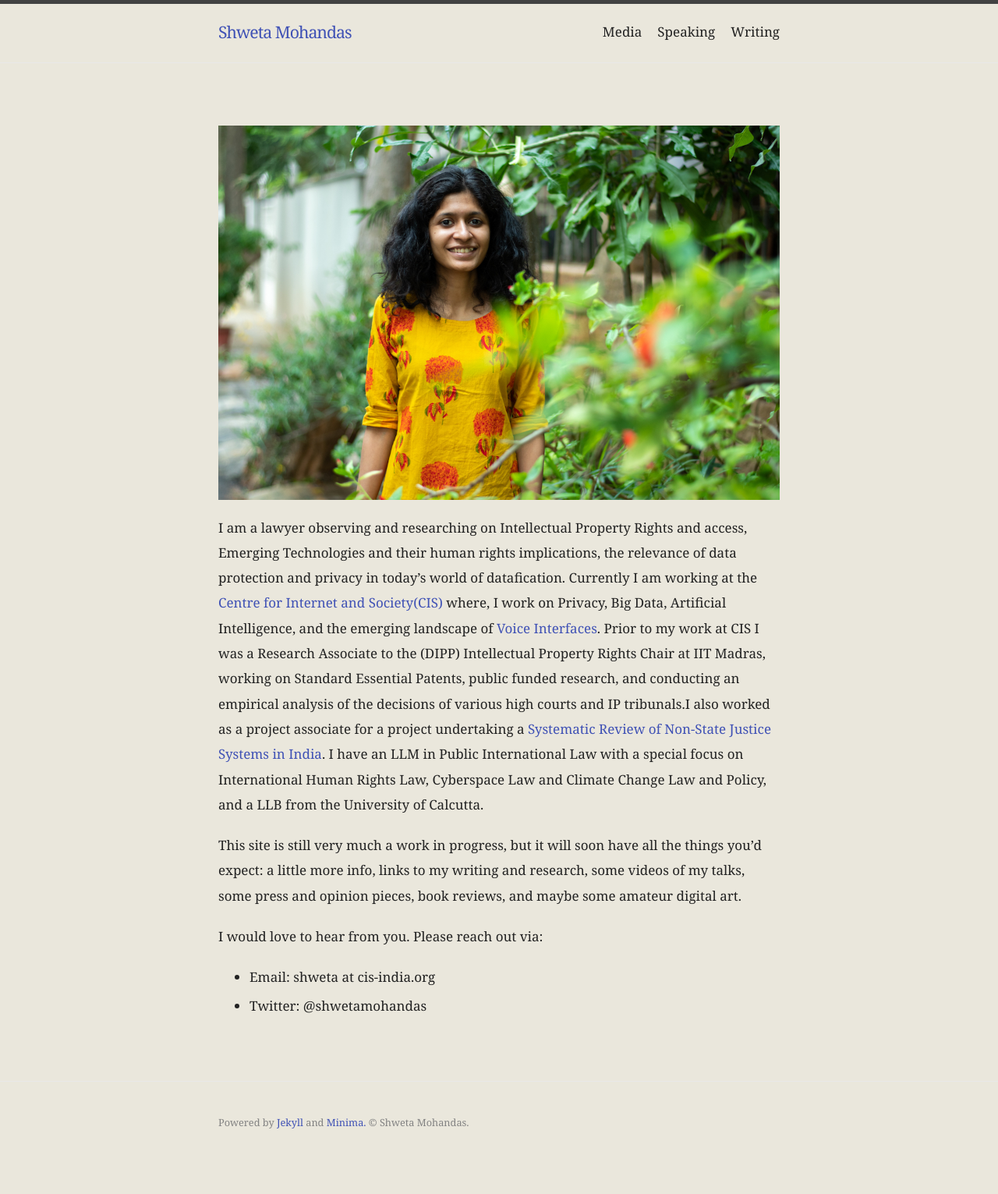
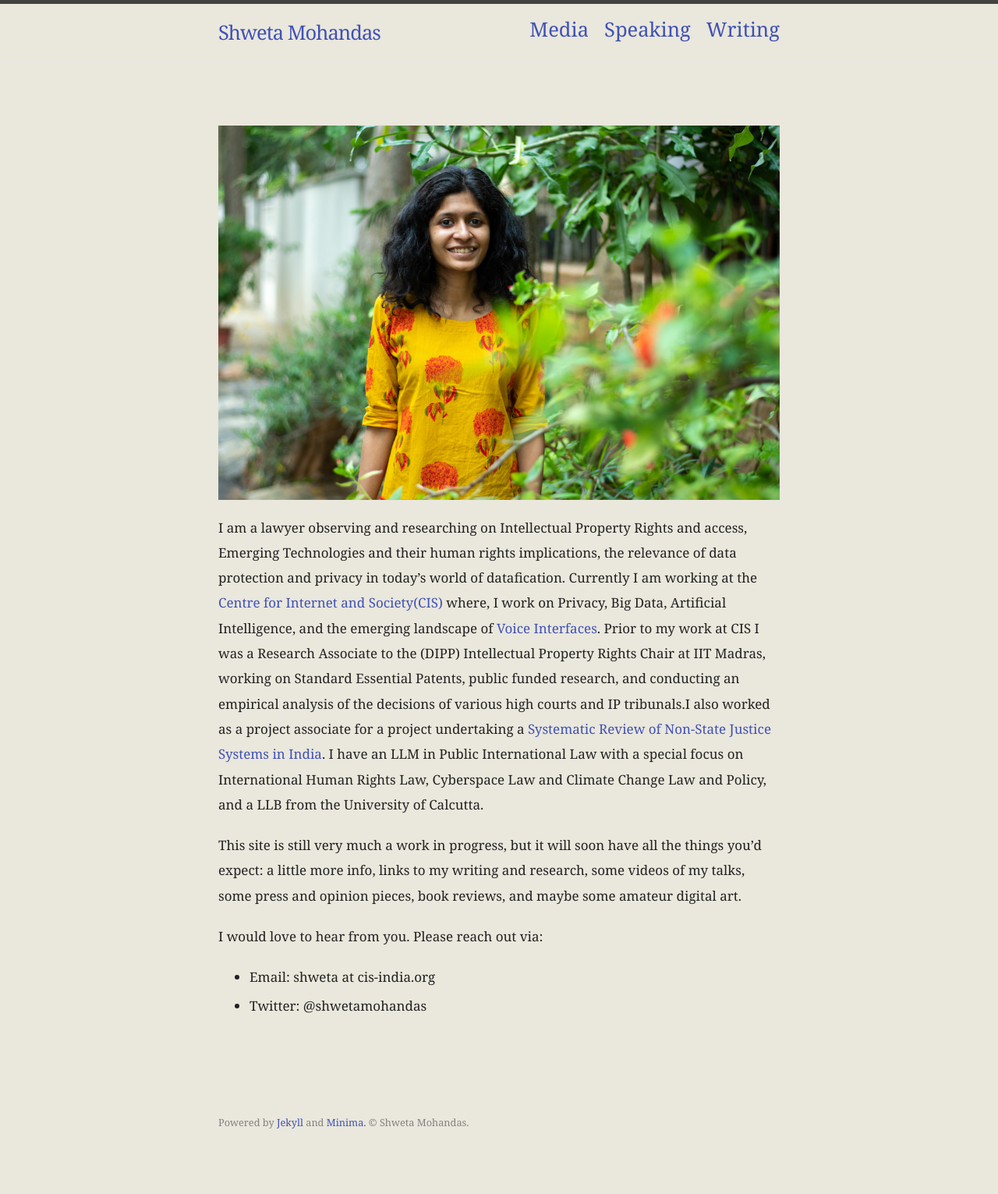
Before and after one commit to shwetamohandas/shwetamohandas.github.io, a Jekyll site: the page built from index.md, in a window 1280 px wide. Shown: the whole page at 78% size. Built offline with Jekyll 4.4.1, drawn with Linux system fonts in a browser that asks for light colours.

Commit message:
Update _layout.scss

```diff
--- a/_sass/minima/_layout.scss
+++ b/_sass/minima/_layout.scss
@@ -12,7 +12,7 @@
 }
 
 .site-title {
-  @include relative-font-size(1.25);
+  @include relative-font-size(1.5);
   font-weight: 400;
   letter-spacing: -1px;
   margin-bottom: 0;
@@ -74,8 +74,8 @@
   }
 
   .page-link {
-    @include relative-font-size(1);
-    color: $text-color;
+    @include relative-font-size(1.5);
+    color: $a-color;
     line-height: $base-line-height;
     display: block;
     padding: 5px 10px;
```
